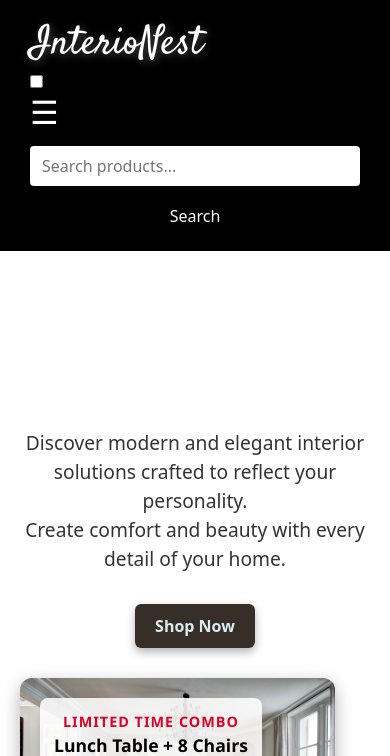
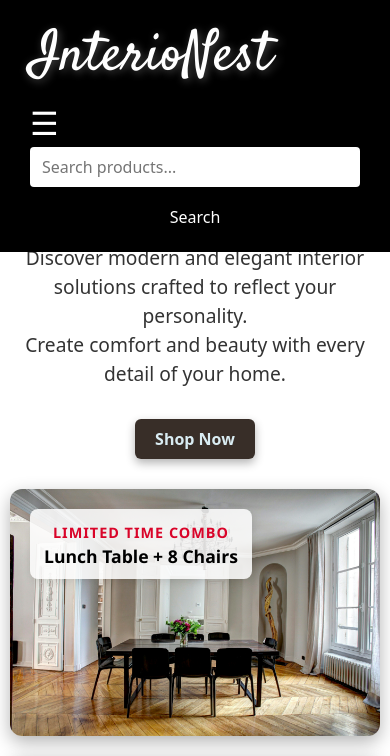
Before and after one commit to puja138/InterioNest, a Django app: page / in a window 390 px wide. Shown: the top 756 px of the page. Run offline with Django 5.2, Linux system fonts and the light colour scheme; grey boxes are pictures that could not be loaded.

Commit message:
Updated base and home templates

```diff
--- a/main/static/main/css/style_base.css
+++ b/main/static/main/css/style_base.css
@@ -161,74 +161,62 @@
   font-size: 0.9rem;
   color: #999;
 }
-
-/* 📱 Mobile Responsive Navbar & Footer */
+/* 🌟 NAVBAR + FOOTER MOBILE RESPONSIVE FIX */
 @media (max-width: 768px) {
+  /* ✅ Navbar Container */
   .nav-container {
     flex-direction: column;
     align-items: flex-start;
+    position: relative;
   }
 
   .menu-icon {
-    display: block;
+    display: block;  /* Show hamburger */
+    font-size: 2rem;
+    cursor: pointer;
   }
 
   .nav-menu {
-    display: none;
+    display: none;  /* Hide menu by default */
     flex-direction: column;
     width: 100%;
-    background-color: #000;
-    margin-top: 10px;
-    gap: 0;
+    background-color: #000;  /* or your navbar bg */
+    position: absolute;
+    top: 70px; /* below navbar height */
+    left: 0;
+    text-align: center;
+    padding: 20px 0;
+    z-index: 9999; /* Add this inside your @media query */
+    gap: 20px; /* spacing between links */
   }
 
-  .nav-menu.show {
+  /* ✅ Active Class to Show Nav Menu */
+  .nav-menu.active {
     display: flex;
   }
 
-  .nav-menu li {
-    width: 100%;
-    text-align: left;
-    padding: 10px 0;
-    border-bottom: 1px solid rgba(255, 255, 255, 0.1);
-  }
-
-  .nav-menu li a {
-    width: 100%;
-    display: block;
-    padding: 12px 20px;
-  }
-
+  /* ✅ Search Form Full Width */
   .search-form {
     width: 100%;
-    margin-top: 10px;
     flex-direction: column;
     gap: 10px;
   }
 
-  .search-form input,
+  .search-form input {
+    width: 100%;
+  }
+
   .search-form button {
     width: 100%;
   }
 
-  .nav-logo {
-    font-size: 2.5rem;
-  }
-}
-
-/* 📱 Responsive Footer */
-@media (max-width: 768px) {
+  /* ✅ Footer Grid Stack */
   .footer-grid {
     grid-template-columns: 1fr;
-    text-align: center;
+    gap: 30px;
   }
 
   .footer-section {
-    padding: 10px 0;
-  }
-
-  .footer-bottom {
-    padding-top: 20px;
-    font-size: 0.85rem;
+    text-align: center;
   }
 }
--- a/main/static/main/css/style_home.css
+++ b/main/static/main/css/style_home.css
@@ -2,7 +2,7 @@
 .hero-section {
   margin-top: 0;
   background-color: white;
-  height: 90vh;
+  height: 150vh;
   display: flex;
   align-items: center;
   justify-content: space-between;
@@ -506,8 +506,10 @@
 .shop-btn.small:hover {
   background-color: #333;
 }
+/* 🌟 FINAL MOBILE RESPONSIVE FIX */
+@media (max-width: 768px) {
 
-@media (max-width: 768px) {
+  /* Hero Section */
   .hero-section {
     flex-direction: column;
     align-items: center;
@@ -520,46 +522,102 @@
   .hero-text {
     width: 100%;
     padding: 10px;
-    display: flex;
-    flex-direction: column;
     align-items: center;
     text-align: center;
   }
 
   .hero-text h1 {
     font-size: 2.2rem;
-    color: #000;
-    margin-bottom: 300px;
+    margin-bottom: 15px;
   }
 
   .hero-text p {
     font-size: 1.2rem;
-    color: #333;
   }
 
   .hero-btn {
     font-size: 1rem;
-    padding: 10px 20px;
+    padding: 8px 20px;
     margin-top: 15px;
   }
 
+  /* Image Layout */
   .image-213-layout {
     flex-direction: column;
     align-items: center;
+    gap: 20px;
     margin-top: 20px;
-    gap: 20px;
-    width: 100%;
   }
 
-  .image-213-layout img {
-    width: 90%;
+  .image-213-layout img,
+  .image-banner-wrapper img {
+    width: 100%;
     height: auto;
-    max-width: 350px;
-    display: block;
-    object-fit: cover;
+    max-width: 400px;
   }
 
   .center-image {
     margin-bottom: 0;
   }
+
+  /* Furniture Grid */
+  .furniture-grid {
+    grid-template-columns: repeat(2, 1fr);
+    gap: 20px;
+  }
+
+  .furniture-item img {
+    width: 80px;
+    height: 80px;
+  }
+
+  /* Premium Image Banner */
+  .premium-image-banner img {
+    height: auto;
+  }
+
+  /* Card Grid */
+  .card-grid {
+    grid-template-columns: 1fr;
+  }
+
+  .card-item img {
+    width: 100%;
+    height: auto;
+  }
+
+  /* Sale Container Flex */
+  .sale-container {
+    flex-direction: column;
+    gap: 30px;
+  }
+
+  .offer-grid {
+    flex-direction: column;
+    gap: 30px;
+  }
+
+  .offer-card {
+    width: 100%;
+  }
+
+  .image-wrapper img {
+    height: auto;
+  }
+
+  .offer-banner {
+    height: auto;
+  }
+
+  .offer-banner img {
+    height: auto;
+  }
+
+  .offer-overlay h1 {
+    font-size: 2rem;
+  }
+
+  .offer-overlay p {
+    font-size: 1rem;
+  }
 }
--- a/main/templates/base.html
+++ b/main/templates/base.html
@@ -18,6 +18,7 @@
   {% block extra_css %}{% endblock %}
 </head>
 
+
 <body>
 
   <!-- ✅ Navbar -->
@@ -26,8 +27,9 @@
       <div class="nav-container">
         <a href="{% url 'home' %}" class="nav-logo">InterioNest</a>
 
-        <input type="checkbox" id="menu-toggle">
-        <label for="menu-toggle" class="menu-icon">&#9776;</label>
+        <div class="menu-icon">
+          &#9776; <!-- Unicode hamburger icon -->
+        </div>
 
         <ul class="nav-menu">
           <li><a href="{% url 'home' %}" class="nav-link">Home</a></li>
@@ -108,6 +110,15 @@
     </div>
   </footer>
 
+  <!-- ✅ Add inside your HTML before </body> -->
+  <script>
+    const menuIcon = document.querySelector('.menu-icon');
+    const navMenu = document.querySelector('.nav-menu');
+
+    menuIcon.addEventListener('click', () => {
+      navMenu.classList.toggle('active');
+    });
+  </script>
 </body>
 
 </html>
--- a/main/templates/main/home.html
+++ b/main/templates/main/home.html
@@ -6,7 +6,7 @@
 {% endblock %}
 
 {% block content %}
-<section class="hero-section">
+<section class="hero-section" style="margin-top:100px;">
 	<div class="hero-text">
 		<h1 class="hero-heading">Welcome to InterioNest</h1>
 		<p>
```
